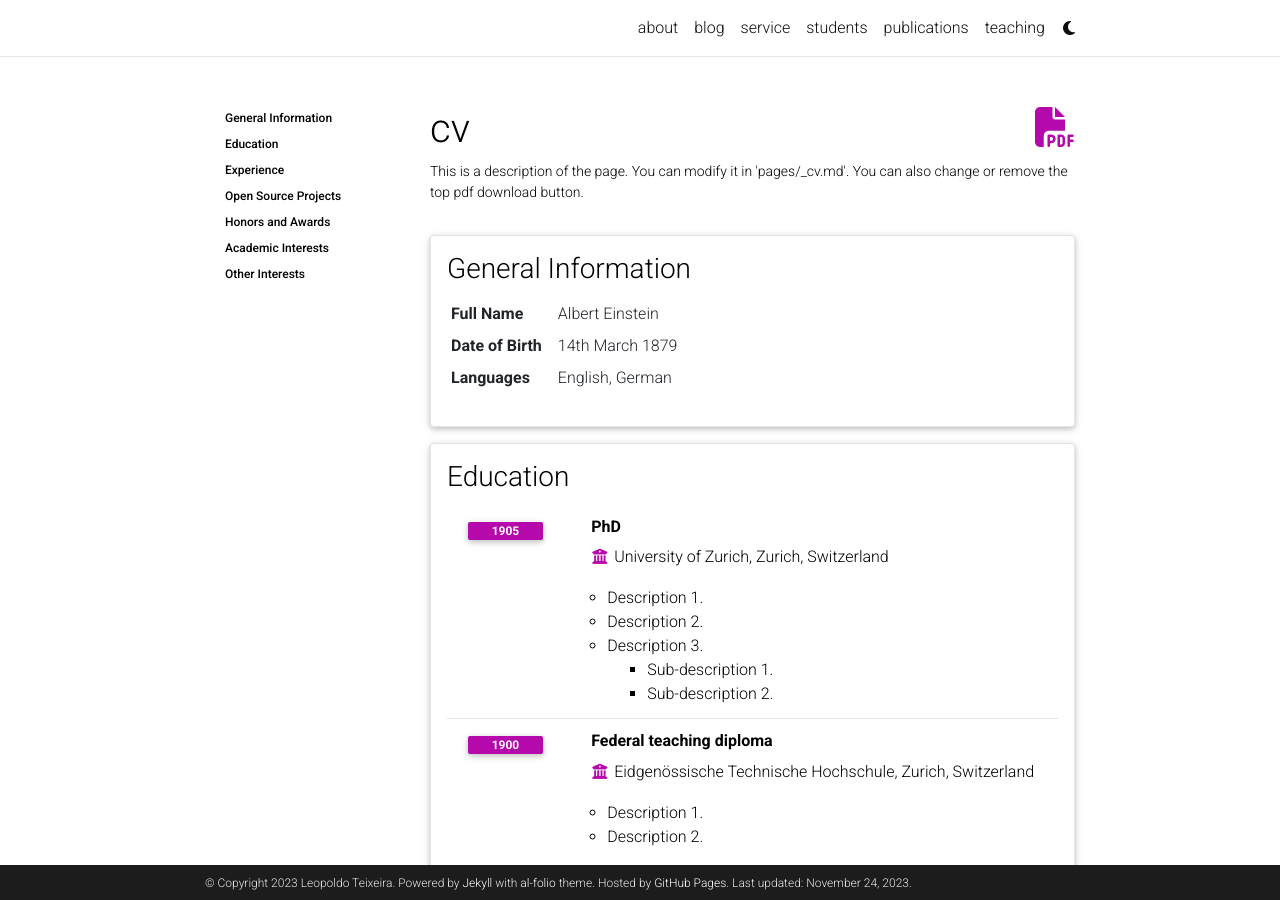
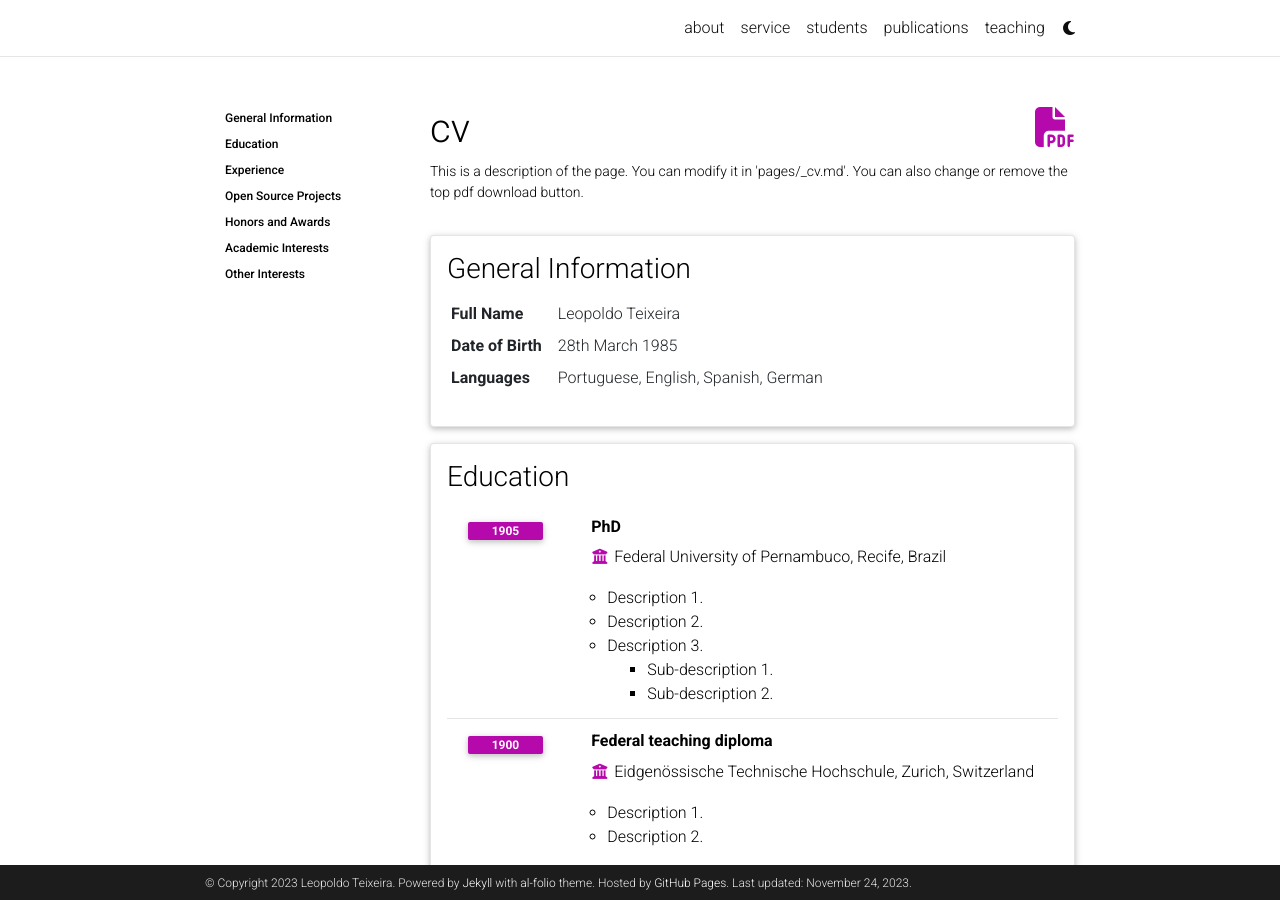
Before and after one commit to leopoldomt/leopoldomt.github.io, a Jekyll site: the page built from _pages/cv.md, in a window 1280 px wide and 900 px high. Built offline with Jekyll 4.4.1, drawn with Linux system fonts in a browser that asks for light colours; full-size pictures stand in for the smaller copies a plugin makes; comment, search, counter and statistics services are not loaded; a style sheet for code colours, icons or effects is not loaded.

```diff
--- a/_config.yml
+++ b/_config.yml
@@ -120,7 +120,7 @@ bing_site_verification:  # out your bing-site-verification ID (Bing Webmaster)
 # -----------------------------------------------------------------------------
 
 blog_name: blog # blog_name will be displayed in your blog page
-blog_nav_title: blog # your blog must have a title for it to be displayed in the nav bar
+blog_nav_title: # your blog must have a title for it to be displayed in the nav bar
 blog_description: a simple whitespace theme for academics
 permalink: /blog/:year/:title/
 
--- a/_data/cv.yml
+++ b/_data/cv.yml
@@ -2,17 +2,17 @@
   type: map
   contents:
     - name: Full Name
-      value: Albert Einstein
+      value: Leopoldo Teixeira
     - name: Date of Birth
-      value: 14th March 1879
+      value: 28th March 1985
     - name: Languages
-      value: English, German
+      value: Portuguese, English, Spanish, German
 
 - title: Education
   type: time_table
   contents:
     - title: PhD
-      institution: University of Zurich, Zurich, Switzerland
+      institution: Federal University of Pernambuco, Recife, Brazil
       year: 1905
       description:
         - Description 1.
```
Also changed, not shown: _news/2023-11-10-icse-pc.md (added, +7 -0 lines), _pages/service.md (+6 -1 lines).
